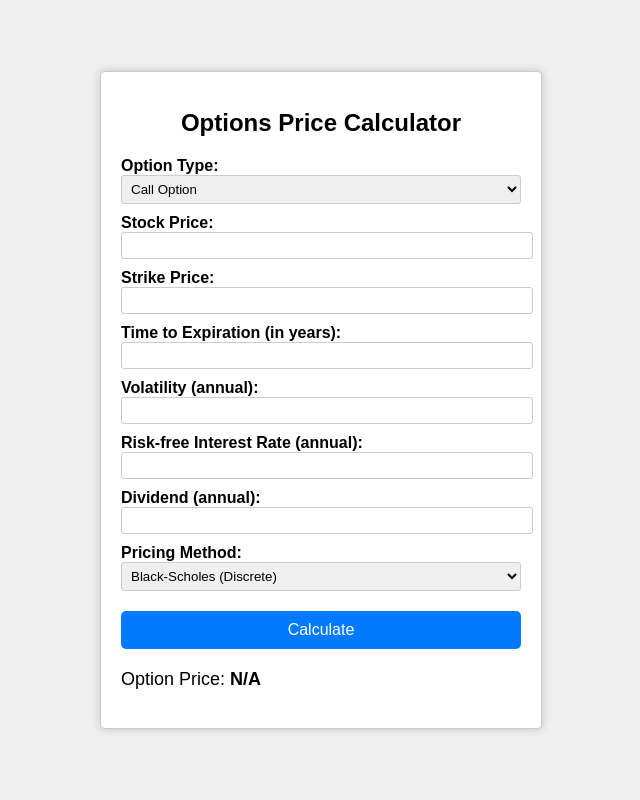
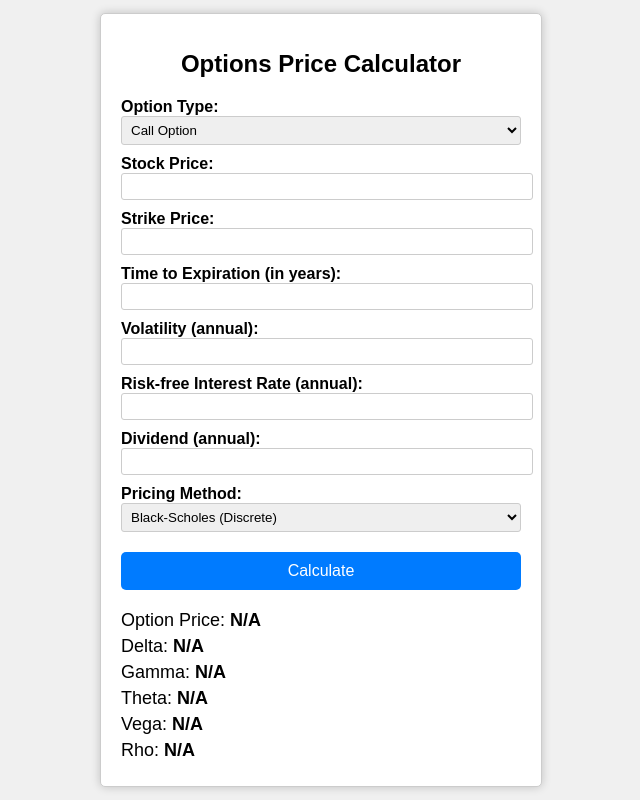
Before and after one commit to Thomas-F17/European-Options-Calculator, a plain HTML site: page index.html in a window 1280 px wide. Shown: the whole page, without its empty margins (319-959 px from the left). Drawn offline with Linux system fonts and the light colour scheme.

Commit message:
HTML and CSS Changes

```diff
--- a/index.html
+++ b/index.html
@@ -50,6 +50,12 @@
         <button id="calculate">Calculate</button>
         <div class="results">
             <p>Option Price: <span id="option-price">N/A</span></p>
+            <!-- Add the Greeks below the option price -->
+            <p>Delta: <span id="delta">N/A</span></p>
+            <p>Gamma: <span id="gamma">N/A</span></p>
+            <p>Theta: <span id="theta">N/A</span></p>
+            <p>Vega: <span id="vega">N/A</span></p>
+            <p>Rho: <span id="rho">N/A</span></p>
         </div>
     </div>
     <script src="script.js"></script>
--- a/styles.css
+++ b/styles.css
@@ -73,3 +73,8 @@ p {
 span {
     font-weight: bold;
 }
+
+.results p {
+    font-size: 18px;
+    margin: 5px 0;
+}
```
